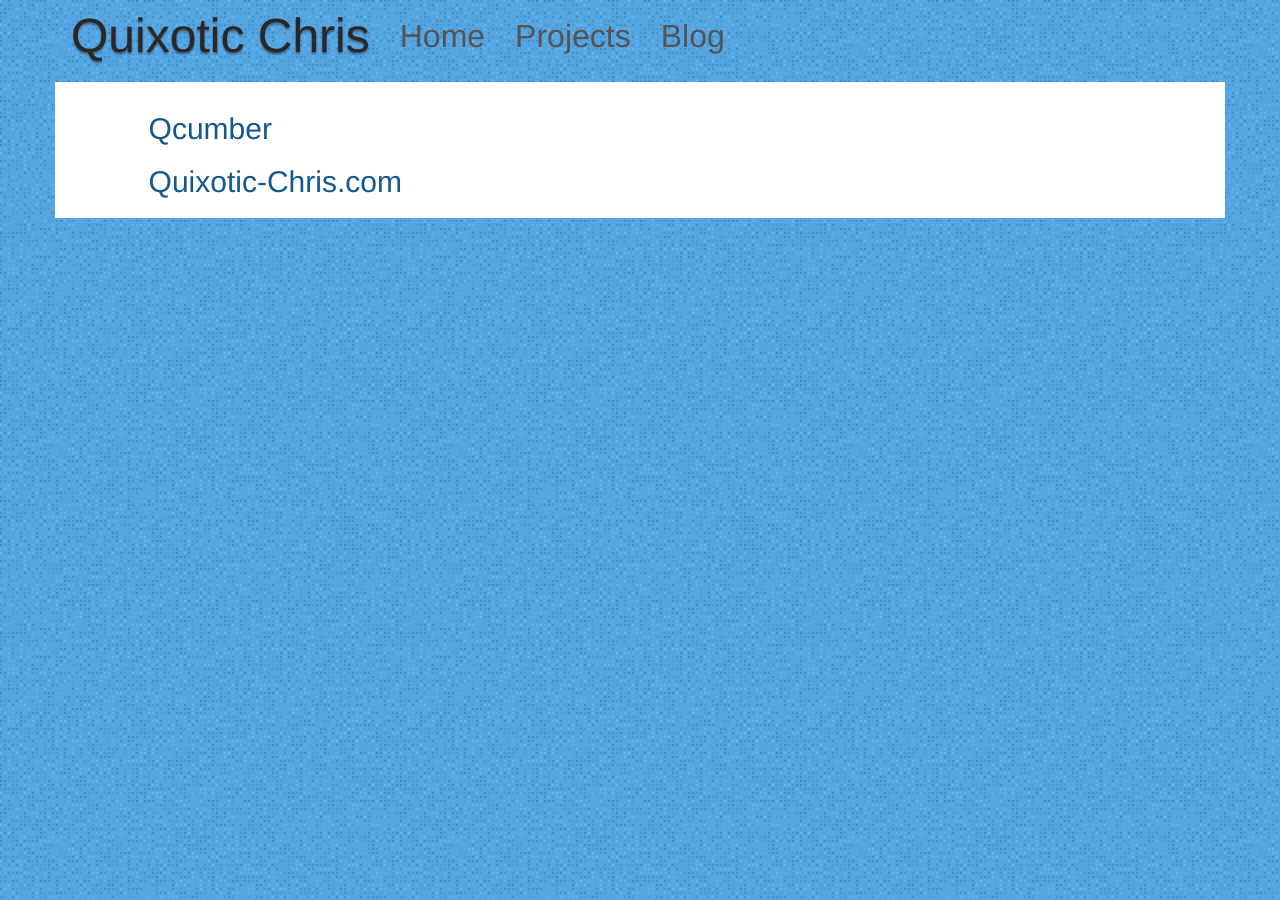
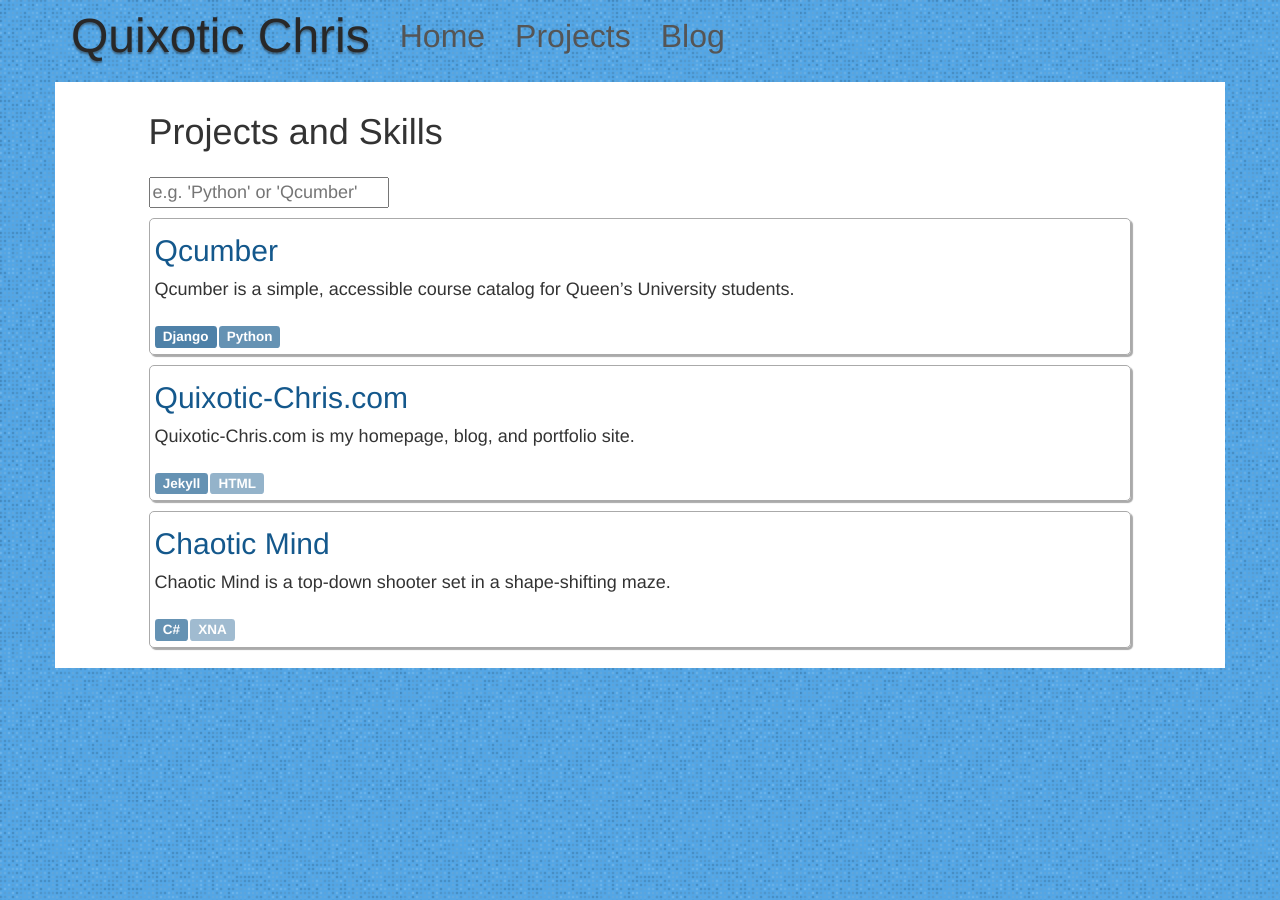
Before and after one commit to ChrisCooper/coopernetics, a Jekyll site: the page built from resume/index.html, in a window 1280 px wide. Built offline with Jekyll 4.4.1, drawn with Linux system fonts in a browser that asks for light colours; nearby versions of some CDN libraries.

Commit message:
skill tags appear!

```diff
--- a/_data/projects.json
+++ b/_data/projects.json
@@ -7,7 +7,7 @@
         },
         "brief": "Qcumber is a simple, accessible course catalog for Queen’s University students.",
         "source": "https://github.com/ChrisCooper/QcumberD",
-        "url": "http://qcumber.ca/"
+        "live_url": "http://qcumber.ca/"
     },
     {
         "name": "Quixotic-Chris.com",
@@ -17,6 +17,16 @@
         },
         "brief": "Quixotic-Chris.com is my homepage, blog, and portfolio site.",
         "source": "https://github.com/ChrisCooper/ChrisCooper.github.io",
-        "url": "http://www.quixotic-chris.com/"
+        "live_url": "http://www.quixotic-chris.com/"
+    },
+    {
+        "name": "Chaotic Mind",
+        "skills": {
+          "C#": 65,
+          "XNA": 40
+        },
+        "brief": "Chaotic Mind is a top-down shooter set in a shape-shifting maze.",
+        "source": "https://github.com/ChrisCooper/ChaoticMind",
+        "video": "https://www.youtube.com/watch?v=boIDvoeGzjA"
     }
 ]
--- a/_sass/resume.scss
+++ b/_sass/resume.scss
@@ -17,3 +17,24 @@
   height: 28px;
   pointer-events: none;
 }
+
+
+.ProjectOverview {
+	border: 1px solid #AAAAAA;
+	box-shadow: 2px 2px 1px #AAAAAA;
+	border-radius: 5px;
+
+	margin-top: 10px;
+	margin-bottom: 10px;
+	padding: 5px;
+
+	.title {
+		margin-top: 10px;
+	}
+}
+
+.skill-tag {
+	@extend .label;
+	@include label-variant($brand-primary);
+	margin-right: 2px;
+}
--- a/resume/index.html
+++ b/resume/index.html
@@ -1,13 +1,16 @@
 ---
 layout: titled_page
-title: Resume
+title: Projects and Skills
 search_title70: Resume
 extra_css:
     - languages.css
 ---
 
 <div class="filterContainer">
-  <input class="filter" type="text" placeholder="Projects and Skills, e.g. 'Python'">
+  <input class="filter" type="text" placeholder="e.g. 'Python' or 'Qcumber'">
+</div>
+
+<div id="projects-list">
 </div>
 
 <script type="text/jsx">
@@ -37,23 +40,52 @@ var ProjectList = React.createClass({
     }
 });
 
-
 var ProjectOverview = React.createClass({
     render: function () {
+        var proj = this.props.project;
+
+        var link_url = proj.live_url;
+
+        var skill_names = Object.keys(proj.skills);
+
+        // Sort the skills by their usage ratings
+        skill_names.sort(skillComparator(proj.skills));
+
+        var skill_tags = skill_names.map(function (skill_name) {
+          var style = {opacity: proj.skills[skill_name]/100.0};
+            return (
+                <span style={style} className="skill-tag">{skill_name}</span>
+            );
+        });
+
         return (
             <div className="ProjectOverview">
                 <h2 className="title">
-                    <a href={this.props.project.url}>{this.props.project.name}</a>
+                    <a href={proj.url}>{proj.name}</a>
                 </h2>
+                <p>{proj.brief}</p>
+                {skill_tags}
             </div>
         );
     }
 });
 
+function skillComparator(skill_set) {
+  return(
+    function compareSkills(a,b) {
+      if (skill_set[a] < skill_set[b])
+        return 1;
+      if (skill_set[a] > skill_set[b])
+        return -1;
+      return 0;
+    }
+  );
+}
+
 // React init and display all projects
 React.render(
   <ProjectList allProjects={all_projects} />,
-  $("div.wrapper")[0]
+  $("#projects-list")[0]
 );
 
 </script>
```
